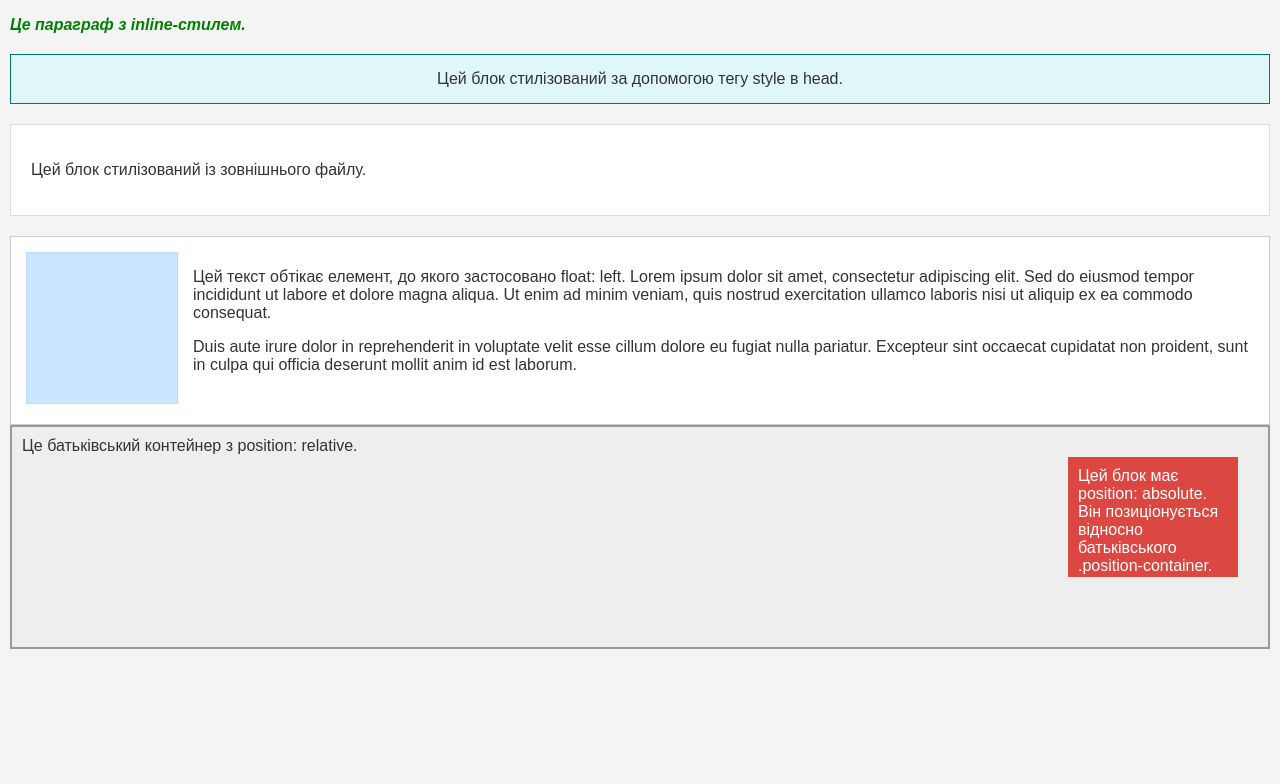
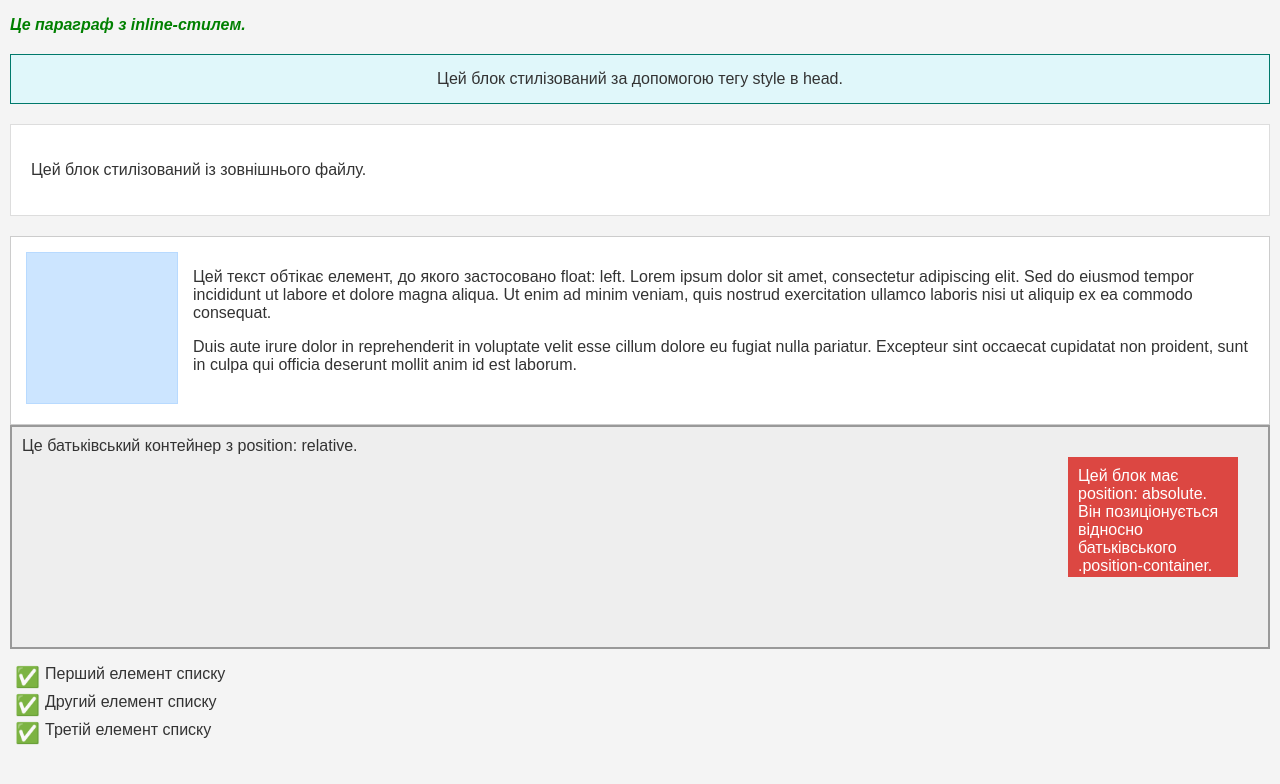
Before and after one commit to yaroslavlukianovnure/WR_LB2, a plain HTML site: page index.html in a window 1280 px wide. Drawn offline with Linux system fonts and the light colour scheme.

Commit message:
Add custom list style

```diff
--- a/index.html
+++ b/index.html
@@ -41,7 +41,11 @@
         </div>
     </div>
 
-
+    <ul class="custom-list">
+        <li>Перший елемент списку</li>
+        <li>Другий елемент списку</li>
+        <li>Третій елемент списку</li>
+    </ul>
 
 </body>
 </html>
--- a/style.css
+++ b/style.css
@@ -48,3 +48,22 @@ body {
     color: white;
     padding: 10px;
 }
+
+.custom-list {
+    list-style-type: none;
+    padding-left: 0;
+}
+
+.custom-list li {
+    position: relative;
+    padding-left: 35px;
+    margin-bottom: 10px;
+}
+
+.custom-list li::before {
+    content: '✅';
+    position: absolute;
+    left: 5px;
+    top: 0;
+    font-size: 20px;
+}
```
